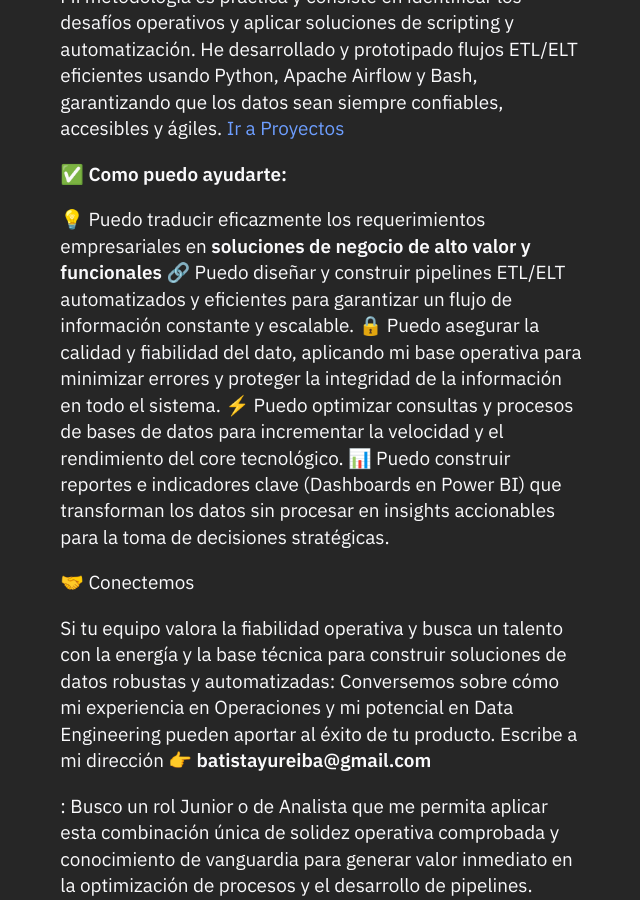
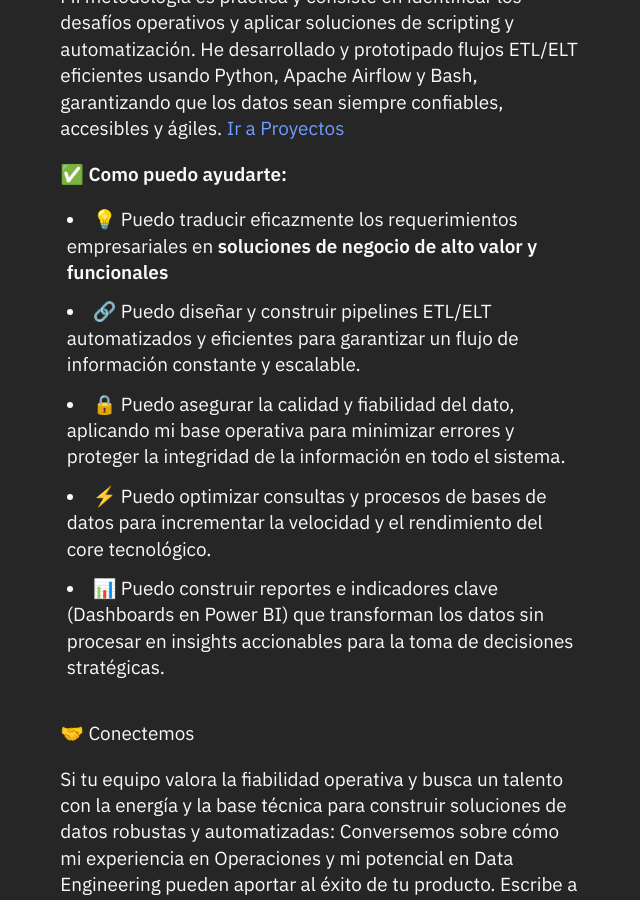
Before and after one commit to batistayureiba/batistayureiba.github.io, a Jekyll site: the page built from _posts/2025-05-24-about.md, in a window 1280 px wide and 900 px high, scrolled down 1050 px. Shown: the whole window, without its empty margins (318-958 px from the left). Built offline with Jekyll 4.4.1, drawn with Linux system fonts in a browser that asks for light colours.

Commit message:
Update 2025-05-24-about.md

```diff
--- a/_posts/2025-05-24-about.md
+++ b/_posts/2025-05-24-about.md
@@ -17,13 +17,13 @@ Mi metodología es práctica y consiste en identificar los desafíos operativos
 
 ✅ **Como puedo ayudarte:**
 
-  💡 Puedo traducir eficazmente los requerimientos empresariales en **soluciones de negocio de alto valor y funcionales**
-  🔗 Puedo diseñar y construir pipelines ETL/ELT automatizados y eficientes para garantizar un flujo de información constante y escalable.
-  🔒 Puedo asegurar la calidad y fiabilidad del dato, aplicando mi base operativa para minimizar errores y proteger la integridad de la información en todo el sistema.
-  ⚡ Puedo optimizar consultas y procesos de bases de datos para incrementar la velocidad y el rendimiento del core tecnológico.
-  📊 Puedo construir reportes e indicadores clave (Dashboards en Power BI) que transforman los datos sin procesar en insights accionables para la toma de decisiones stratégicas.
+  - 💡 Puedo traducir eficazmente los requerimientos empresariales en **soluciones de negocio de alto valor y funcionales**
+  - 🔗 Puedo diseñar y construir pipelines ETL/ELT automatizados y eficientes para garantizar un flujo de información constante y escalable.
+  - 🔒 Puedo asegurar la calidad y fiabilidad del dato, aplicando mi base operativa para minimizar errores y proteger la integridad de la información en todo el sistema.
+  - ⚡ Puedo optimizar consultas y procesos de bases de datos para incrementar la velocidad y el rendimiento del core tecnológico.
+  - 📊 Puedo construir reportes e indicadores clave (Dashboards en Power BI) que transforman los datos sin procesar en insights accionables para la toma de decisiones stratégicas.
 
-
+<br>
 🤝 Conectemos
 
  Si tu equipo valora la fiabilidad operativa y busca un talento con la energía y la base técnica para construir soluciones de datos robustas y automatizadas:
```
